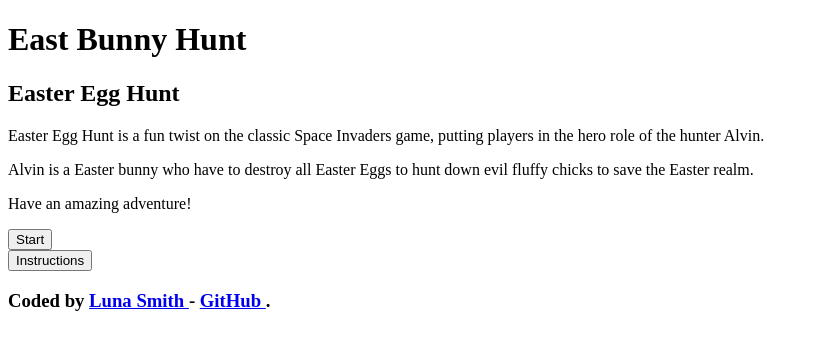
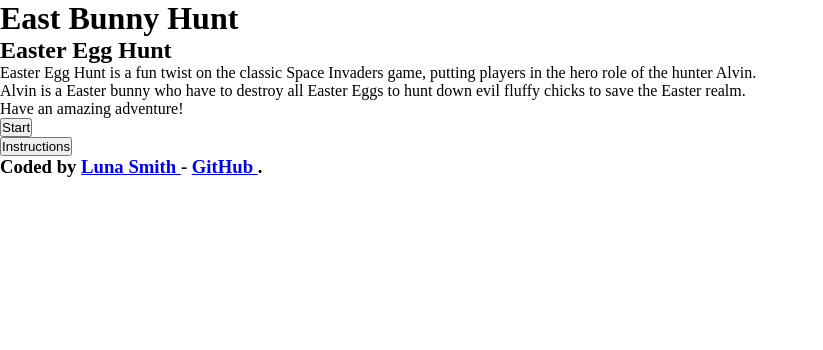
Before and after one commit to Lu-Smith/easter-mobile-game-vue, a Vue app: page / in a window 1280 px wide. Shown: the top 350 px of the page, without its empty margins (0-823 px from the left). Built offline with nearby package versions, Linux system fonts and the light colour scheme.

Commit message:
Updated style.css

```diff
--- a/src/style.css
+++ b/src/style.css
@@ -5,6 +5,16 @@
   -moz-osx-font-smoothing: grayscale;
 }
 
+* {
+  margin: 0;
+  padding: 0;
+  box-sizing: border-box;
+}
+
+body {
+  overflow: hidden;
+}
+
 #background1 {
  display: none;
 }
```
